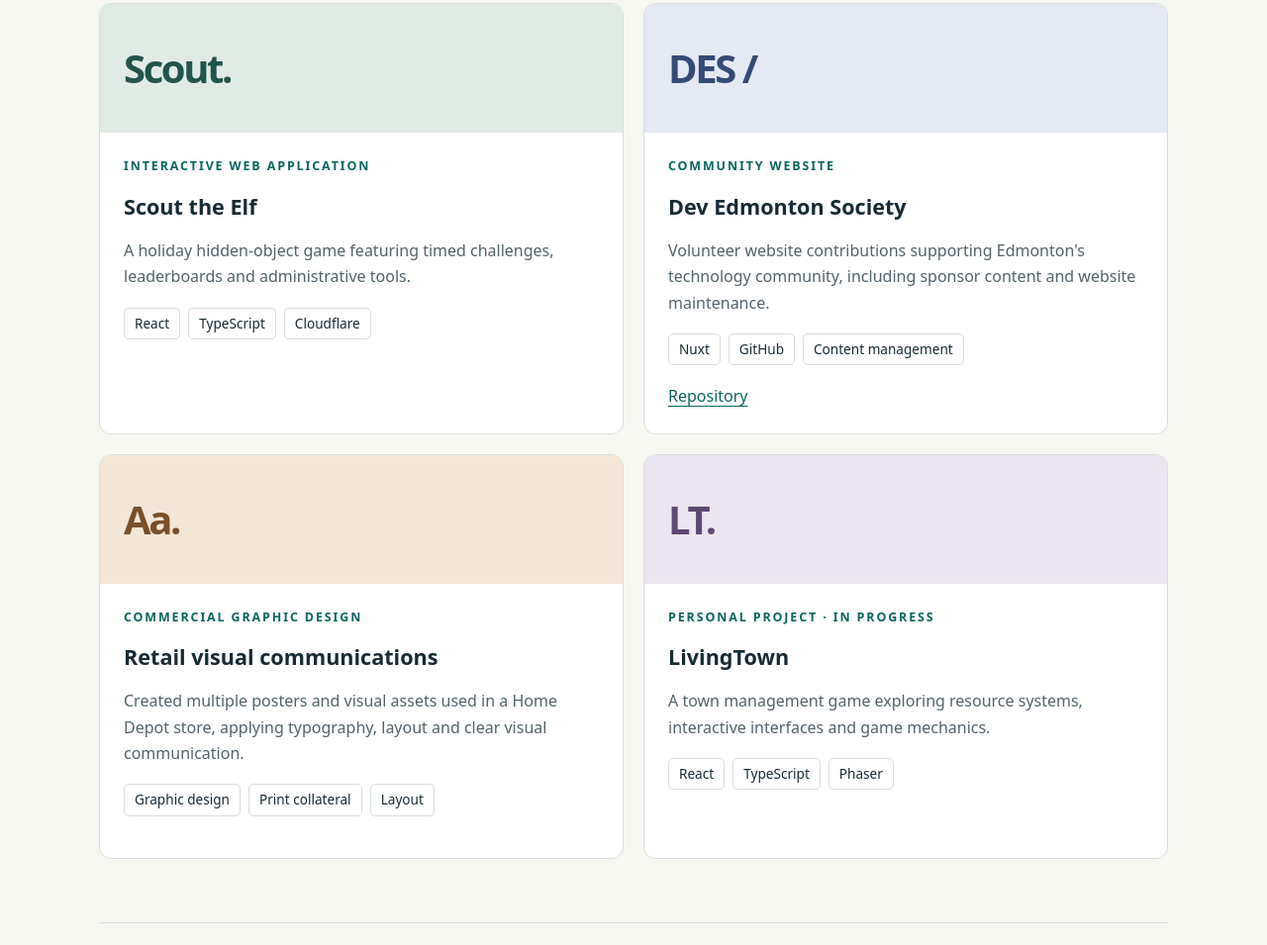
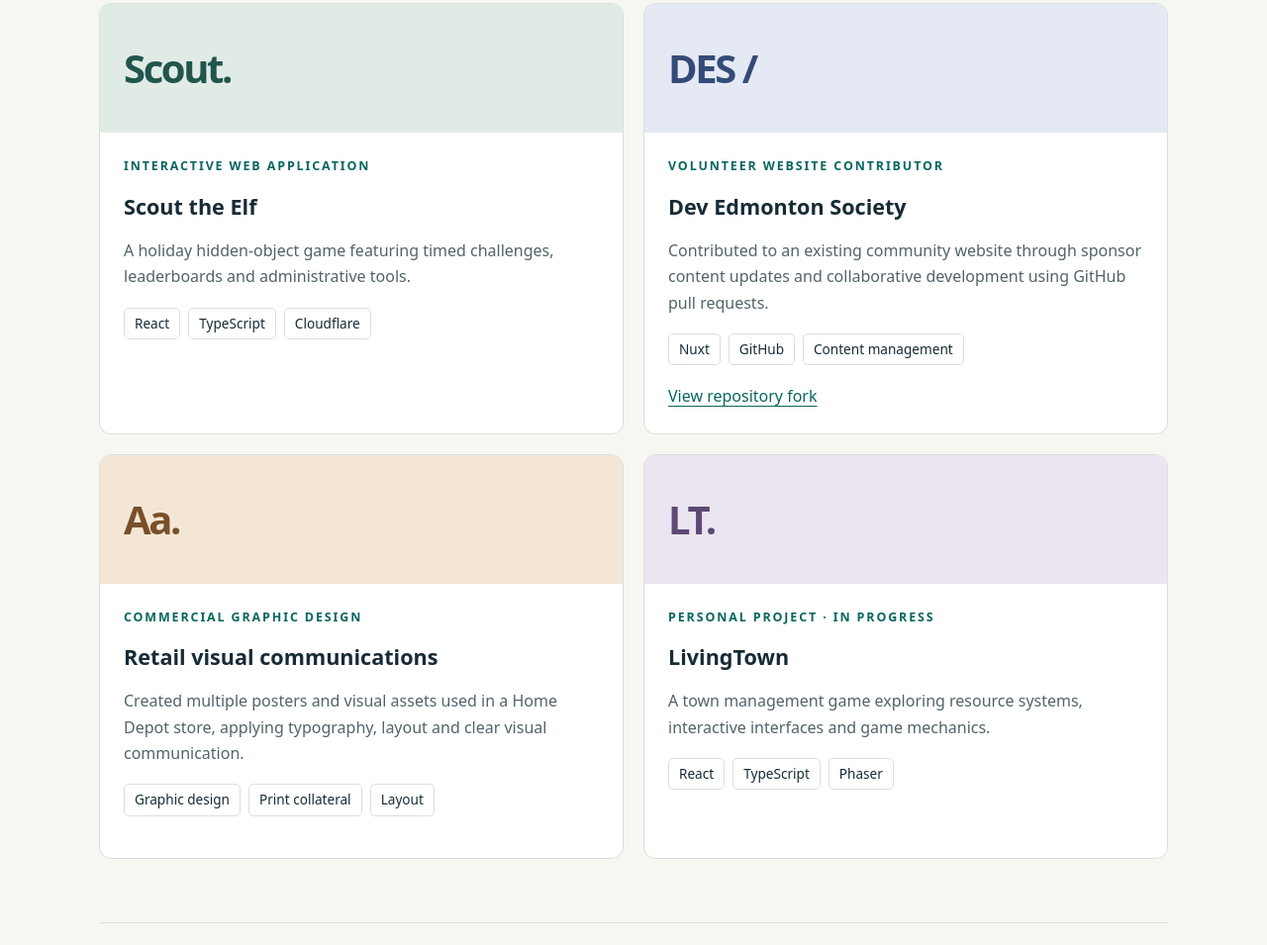
Before and after one commit to Jhemming93/portfolio, a plain HTML site: page index.html in a window 1280 px wide. Shown: the part 934-1889 px from the top of the page at 99% size. Drawn offline with Linux system fonts and the light colour scheme.

Commit message:
Clarify DES contributor role

```diff
--- a/index.html
+++ b/index.html
@@ -16,7 +16,7 @@
 <section class="hero"><p class="eyebrow">Web design &amp; development · Edmonton, AB</p><h1>Creative design.<br>Practical development.</h1><p class="lead">I'm a NAIT Web Design and Development graduate who enjoys building useful digital experiences, solving problems and connecting design with real business needs.</p><a class="button" href="#work">Explore my work</a><a href="https://github.com/Jhemming93">GitHub profile</a></section>
 <section id="work"><p class="eyebrow">01 / Selected work</p><h2>Projects &amp; creative work</h2><div class="grid">
 <article class="project"><div class="visual" aria-hidden="true">Scout.</div><div class="content"><p class="eyebrow">Interactive web application</p><h3>Scout the Elf</h3><p>A holiday hidden-object game featuring timed challenges, leaderboards and administrative tools.</p><ul class="tags"><li>React</li><li>TypeScript</li><li>Cloudflare</li></ul></div></article>
-<article class="project"><div class="visual" aria-hidden="true">DES /</div><div class="content"><p class="eyebrow">Community website</p><h3>Dev Edmonton Society</h3><p>Volunteer website contributions supporting Edmonton's technology community, including sponsor content and website maintenance.</p><ul class="tags"><li>Nuxt</li><li>GitHub</li><li>Content management</li></ul><a href="https://github.com/Jhemming93/DES-Website">Repository</a></div></article>
+<article class="project"><div class="visual" aria-hidden="true">DES /</div><div class="content"><p class="eyebrow">Volunteer website contributor</p><h3>Dev Edmonton Society</h3><p>Contributed to an existing community website through sponsor content updates and collaborative development using GitHub pull requests.</p><ul class="tags"><li>Nuxt</li><li>GitHub</li><li>Content management</li></ul><a href="https://github.com/Jhemming93/DES-Website">View repository fork</a></div></article>
 <article class="project"><div class="visual" aria-hidden="true">Aa.</div><div class="content"><p class="eyebrow">Commercial graphic design</p><h3>Retail visual communications</h3><p>Created multiple posters and visual assets used in a Home Depot store, applying typography, layout and clear visual communication.</p><ul class="tags"><li>Graphic design</li><li>Print collateral</li><li>Layout</li></ul></div></article>
 <article class="project"><div class="visual" aria-hidden="true">LT.</div><div class="content"><p class="eyebrow">Personal project · In progress</p><h3>LivingTown</h3><p>A town management game exploring resource systems, interactive interfaces and game mechanics.</p><ul class="tags"><li>React</li><li>TypeScript</li><li>Phaser</li></ul></div></article>
 </div></section>
```
